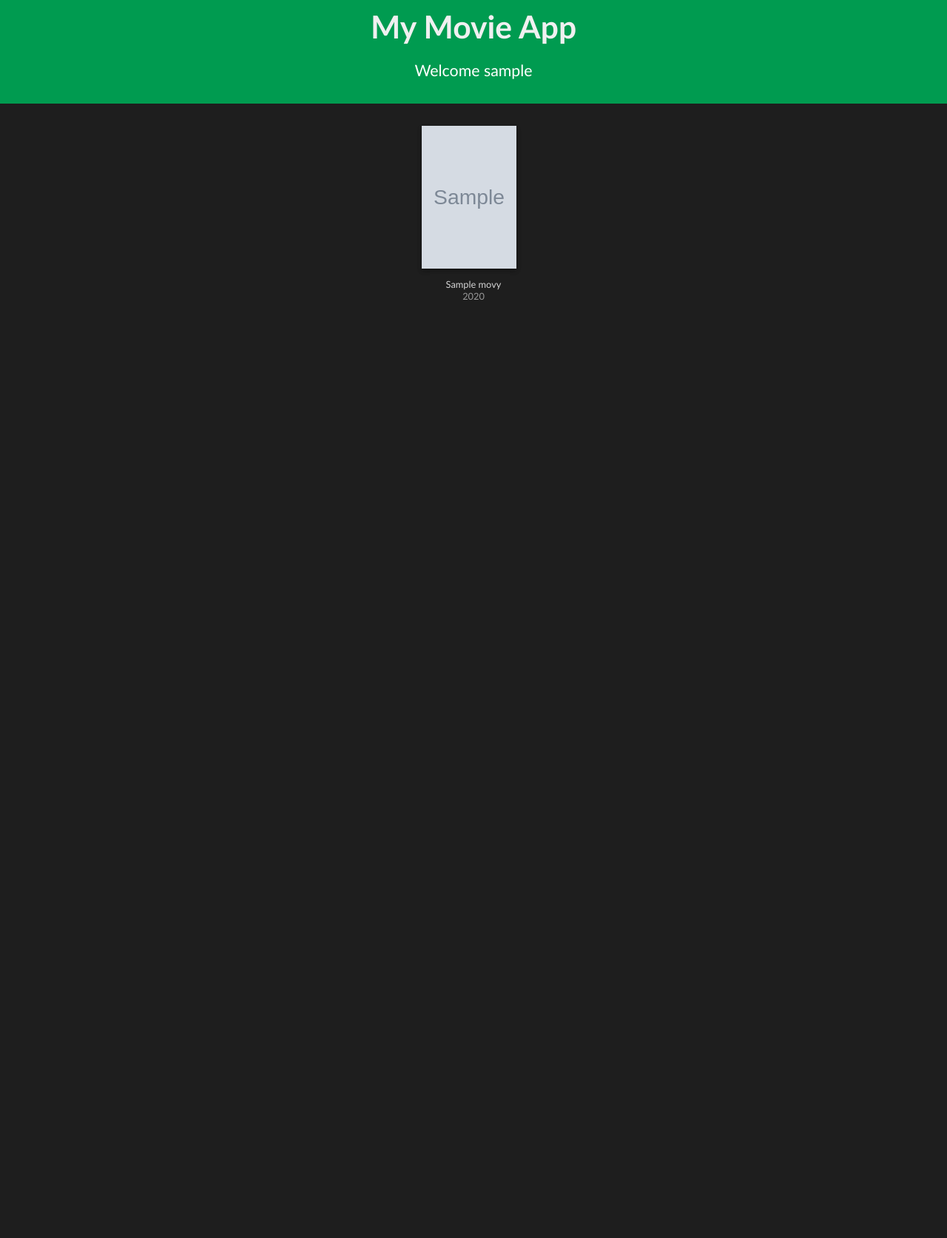
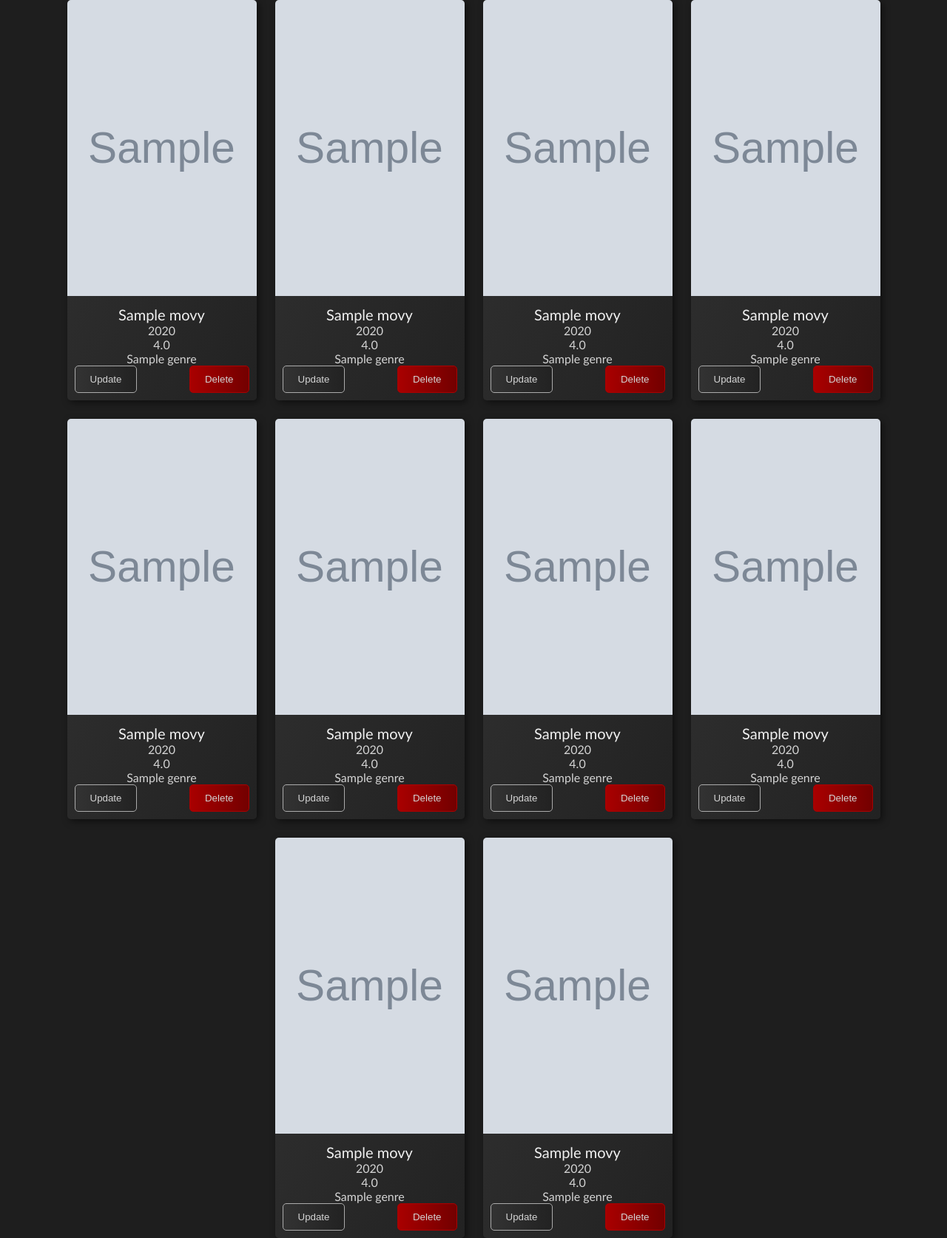
Before and after one commit to Raffa139/MovieLibrary, a Flask app: page /users/1 in a window 1280 px wide. Shown: the whole page at 74% size. Before the commit the page ends 405 px from the top, so only its background shows below. Run offline with Flask 3, Linux system fonts and the light colour scheme; tables that the repository leaves empty hold one stand-in row (values such as "Sample post"); grey boxes marked "Sample" are stand-in pictures.

Commit message:
Style user movies page, generalize styling when possible

```diff
--- a/src/main/app/routes.py
+++ b/src/main/app/routes.py
@@ -17,7 +17,7 @@ def user_movies(user_id):
     if not user:
         return "Not Found", 404
 
-    return render_template("user_movies.html", username=user.username, user_movies=user.movies)
+    return render_template("user_movies.html", user=user, user_movies=user.movies)
 
 
 @bp.route("/users/<int:user_id>", methods=["POST"])
--- a/static/styles.css
+++ b/static/styles.css
@@ -5,11 +5,28 @@
     --border-primary: #ababab;
     --border-dark: #333;
     --border-light: #555;
+    --border-radius: 5px;
     --gradient-dark-start: #2c2c2c;
     --gradient-dark-end: #1a1a1a;
     --gradient-light-start: #333;
     --gradient-light-end: #222;
+    --danger-light: #a90000;
+    --danger-dark: #730000;
     --accent-hover: #aaa;
+}
+
+::-webkit-scrollbar {
+    width: 4px;
+}
+
+::-webkit-scrollbar-track {
+    background-color: var(--border-dark);
+    border-radius: 4px;
+}
+
+::-webkit-scrollbar-thumb {
+    background-color: var(--border-light);
+    border-radius: 4px;
 }
 
 body {
@@ -30,7 +47,7 @@ h1, h2, h3 {
     color: var(--heading-primary);
 }
 
-.user-container {
+.container {
     height: 100%;
     display: flex;
     align-items: center;
@@ -39,7 +56,7 @@ h1, h2, h3 {
 
 .user-selection {
     border: 1px solid var(--border-primary);
-    border-radius: 5px;
+    border-radius: var(--border-radius);
     width: fit-content;
     box-shadow: 3px 3px 10px rgba(0, 0, 0, 0.5);
     padding: 25px;
@@ -55,22 +72,6 @@ h1, h2, h3 {
     padding-bottom: 5px;
     max-height: 450px;
     overflow-y: auto;
-    scrollbar-width: thin;
-    scrollbar-color: var(--border-light) var(--border-dark);
-}
-
-.user-list::-webkit-scrollbar {
-    width: 8px;
-}
-
-.user-list::-webkit-scrollbar-track {
-    background-color: var(--border-dark);
-    border-radius: 4px;
-}
-
-.user-list::-webkit-scrollbar-thumb {
-    background-color: var(--border-light);
-    border-radius: 4px;
 }
 
 .user-item {
@@ -78,12 +79,12 @@ h1, h2, h3 {
     align-items: center;
     gap: 25px;
     border: 1px solid var(--border-light);
-    border-radius: 5px;
+    border-radius: var(--border-radius);
     padding: 20px;
     font-size: 1.25em;
     min-width: 200px;
     max-width: 300px;
-    background: linear-gradient(to right, var(--gradient-light-start), var(--gradient-light-end));
+    background: linear-gradient(to bottom right, var(--gradient-light-start), var(--gradient-light-end));
     transition: all 300ms ease;
 }
 
@@ -127,40 +128,75 @@ h1, h2, h3 {
 }
 
 .movie-grid {
-  list-style-type: none;
-  padding: 0;
-  margin: 0;
-  margin-top: 20px;
     display: flex;
     justify-content: center;
     flex-wrap: wrap;
-}
-
-.movie-grid li {
-  padding: 10px 15px;
-  text-align: left;
+    gap: 25px;
+    align-self: flex-start;
+    padding: 0 25px;
 }
 
 .movie {
-  width: 140px;
+    border-radius: var(--border-radius);
+    background: linear-gradient(to bottom right, var(--gradient-light-start), var(--gradient-light-end));
+    box-shadow: 3px 3px 10px rgba(0, 0, 0, 0.5);
 }
 
-.movie-title,
-.movie-year {
-  font-size: 0.8em;
-  text-align: center;
+.movie-details {
+    display: flex;
+    flex-direction: column;
+    align-items: center;
+    padding: 10px;
+    max-width: 236px;
 }
 
 .movie-title {
-  margin-top: 10px;
-}
-
-.movie-year {
-  color: #999;
+    font-size: 1.25em;
+    color: var(--heading-primary);
 }
 
 .movie-poster {
-    box-shadow: 0 3px 6px rgba(0, 0, 0, 0.16), 0 3px 6px rgba(0, 0, 0, 0.23);
-    width: 128px;
-    height: 193px;
+    width: 256px;
+    height: 400px;
+    object-fit: cover;
+    border-top-left-radius: var(--border-radius);
+    border-top-right-radius: var(--border-radius);
 }
+
+.movie-buttons {
+    display: flex;
+    justify-content: space-between;
+    width: 100%;
+}
+
+input[type="submit"] {
+  background: linear-gradient(to right, var(--gradient-light-start), var(--gradient-light-end));
+  color: var(--text-primary);
+  border: 1px solid var(--border-primary);
+  border-radius: var(--border-radius);
+  padding: 10px 20px;
+  cursor: pointer;
+  transition: all 300ms ease;
+}
+
+input[type="submit"].delete {
+  background: linear-gradient(to right, var(--danger-light), var(--danger-dark));
+  border: 1px solid var(--danger-light);
+  border-radius: var(--border-radius);
+  padding: 10px 20px;
+  cursor: pointer;
+  transition: all 300ms ease;
+}
+
+input[type="submit"]:focus {
+  outline: none;
+  box-shadow: 0 0 0 2px var(--accent-hover);
+}
+
+input[type="submit"].delete:focus {
+  box-shadow: 0 0 0 2px var(--danger-light);
+}
+
+input[type="submit"]:active {
+  transform: scale(0.97);
+}
--- a/templates/index.html
+++ b/templates/index.html
@@ -5,7 +5,7 @@ My Movie App
 {% endblock %}
 
 {% block body %}
-<div class="user-container">
+<div class="container">
     <div class="user-selection">
         <h2>Who is watching?</h2>
 
--- a/templates/user_movies.html
+++ b/templates/user_movies.html
@@ -5,24 +5,41 @@ User Movies
 {% endblock %}
 
 {% block body %}
-<div class="list-movies-title">
-    <h1>My Movie App</h1>
-    <p>Welcome {{ username }}</p>
-</div>
+<div class="container">
+    <div class="movie-grid">
+        {% for movie in user_movies * 10 %}
+        <div class="movie">
+            <a href="https://www.imdb.com/title/{{ movie['imdb_id'] }}" target="_blank">
+                <img class="movie-poster"
+                     src="{{ movie['poster_url'] }}"
+                     alt="{{ movie['title'] }}-Poster"
+                />
+            </a>
 
-<div>
-    <ol class="movie-grid">
-        {% for movie in user_movies %}
-            <li>
-                <div class="movie">
-                    <a href="https://www.imdb.com/title/{{ movie['imdb_id'] }}" target="_blank">
-                        <img class="movie-poster" src="{{ movie['poster_url'] }}" alt="{{ movie['title'] }}-Poster"/>
-                    </a>
-                    <div class="movie-title">{{ movie['title'] }}</div>
-                    <div class="movie-year">{{ movie['release_year'] }}</div>
+            <div class="movie-details">
+                <span class="movie-title">{{ movie['title'] }}</span>
+                <span class="movie-year">{{ movie['release_year'] }}</span>
+                <span class="movie-rating">{{ movie['rating'] }}</span>
+                <span class="movie-genres">
+                    {% for genre in movie['genres'] %}
+                        {{ genre['name'] }}{% if loop.index < movie['genres']|length %},{% endif %}
+                    {% endfor %}
+                </span>
+
+                <div class="movie-buttons">
+                    <form action="{{ url_for('main.update_user_movie', user_id=user['id'], movie_id=movie['id']) }}"
+                          method="UPDATE"
+                    >
+                        <input type="submit" value="Update"/>
+                    </form>
+
+                    <form action="{{ url_for('main.delete_user_movie', user_id=user['id'], movie_id=movie['id']) }}" method="DELETE">
+                        <input type="submit" class="delete" value="Delete"/>
+                    </form>
                 </div>
-            </li>
+            </div>
+        </div>
         {% endfor %}
-    </ol>
+    </div>
 </div>
 {% endblock %}
```
Lines whose indentation alone changed are shown as unchanged.
